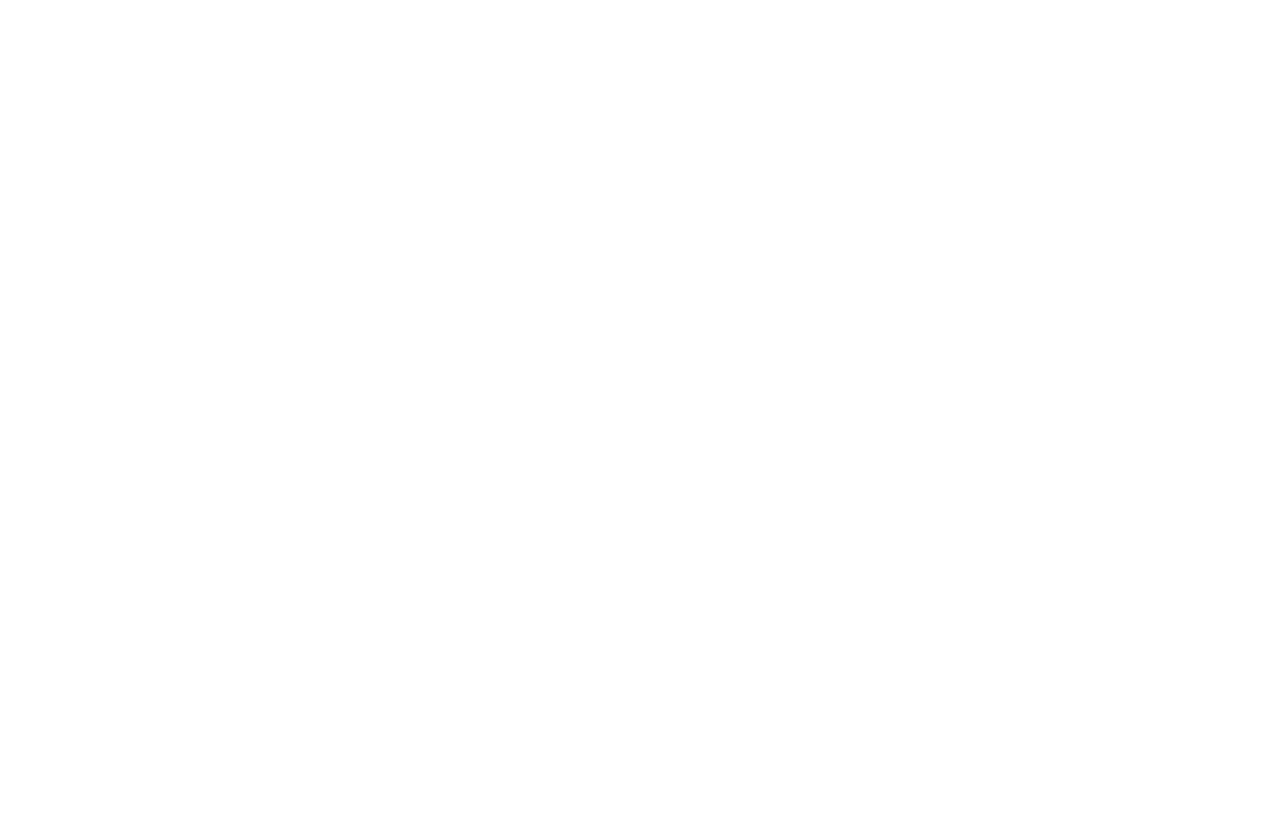
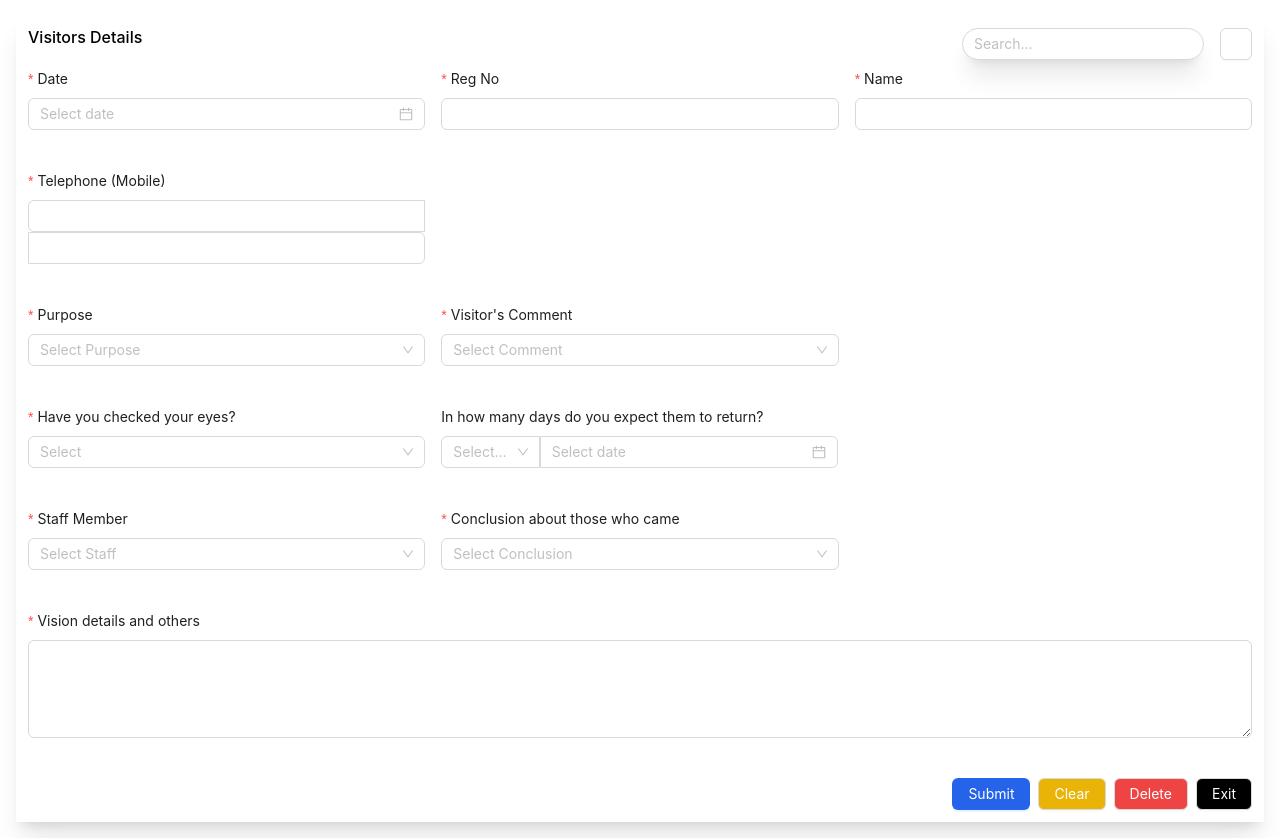
Before and after one commit to Oshanimadhushika/Spects_shop_POS, a React (Create React App) app in the folder spects_pos/: page /visitors in a window 1280 px wide. Before the commit this address had no page. Before the commit the page ends 800 px from the top, so only its background shows below. Built offline with nearby package versions, Linux system fonts and the light colour scheme.

Commit message:
Added visitors page

```diff
--- a/spects_pos/src/App.jsx
+++ b/spects_pos/src/App.jsx
@@ -13,6 +13,7 @@
 import BalanceBill from './pages/BalanceBill';
 import OtherSales from './pages/OtherSale';
 import Return from './pages/Return';
+import Visitors from './pages/Visitors';
 
 function App() {
   return (
@@ -32,6 +33,8 @@
       <Route path="/balance-bill" element={<BalanceBill />} />
       <Route path="/other-sales" element={<OtherSales />} />
       <Route path="/return" element={<Return />} />
+      <Route path="/visitors" element={<Visitors />} />
+
 
 
 
--- a/spects_pos/src/pages/Visitors.jsx
+++ b/spects_pos/src/pages/Visitors.jsx
@@ -0,0 +1,204 @@
+import React from "react";
+import { Form, Input, Button, Select, DatePicker } from "antd";
+
+const { Option } = Select;
+
+const Visitors = () => {
+  const [form] = Form.useForm();
+
+  const handleSubmit = (values) => {
+    console.log("Form Values:", values);
+    // Handle form submission logic here
+  };
+
+  const clearForm = () => {
+    form.resetFields();
+  };
+
+  const exit = () => {
+    window.location.href = "index.php";
+  };
+
+  return (
+    <div className="p-4 overflow-y-hidden">
+      <div className="container mx-auto bg-white p-3 shadow-xl">
+        <div className="flex justify-between mb-2">
+          <h3>
+            Visitors <span className="text-warning">Details</span>
+          </h3>
+          <Form layout="inline" action="supplier.php" method="post">
+            <Form.Item name="word">
+              <Input
+                className="rounded-full shadow-xl"
+                placeholder="Search..."
+                id="word"
+              />
+            </Form.Item>
+            <Button htmlType="submit" className="text-yellow-500 text-xl">
+              <i className="fas fa-notes-medical"></i>
+            </Button>
+          </Form>
+        </div>
+
+        <Form
+          form={form}
+          layout="vertical"
+          onFinish={handleSubmit}
+          className="grid grid-cols-1 gap-4"
+        >
+          <div className="grid grid-cols-1 md:grid-cols-2 lg:grid-cols-3 gap-4">
+            <Form.Item
+              label="Date"
+              name="date"
+              rules={[{ required: true, message: "Please input the Date!" }]}
+            >
+              <DatePicker className="w-full" />
+            </Form.Item>
+
+            <Form.Item
+              label="Reg No"
+              name="regNo"
+              rules={[{ required: true, message: "Please input the Reg No!" }]}
+            >
+              <Input />
+            </Form.Item>
+
+            <Form.Item
+              label="Name"
+              name="name"
+              rules={[{ required: true, message: "Please input the Name!" }]}
+            >
+              <Input />
+            </Form.Item>
+
+            <Form.Item
+              label="Telephone (Mobile)"
+              name="teleMobile"
+              rules={[{ required: true, message: "Please input the Mobile!" }]}
+            >
+              <Input.Group compact>
+                <Input className="w-1/2" />
+                <Input className="w-1/2" />
+              </Input.Group>
+            </Form.Item>
+          </div>
+
+          <div className="grid grid-cols-1 md:grid-cols-2 lg:grid-cols-3 gap-4">
+            <Form.Item
+              label="Purpose"
+              name="purpose"
+              rules={[{ required: true, message: "Please select a Purpose!" }]}
+            >
+              <Select placeholder="Select Purpose">
+                <Option value="0">Option 1</Option>
+                <Option value="1">Option 2</Option>
+                <Option value="2">Option 3</Option>
+              </Select>
+            </Form.Item>
+
+            <Form.Item
+              label="Visitor's Comment"
+              name="visitorComment"
+              rules={[{ required: true, message: "Please select a Comment!" }]}
+            >
+              <Select placeholder="Select Comment">
+                <Option value="0">Comment 1</Option>
+                <Option value="1">Comment 2</Option>
+                <Option value="2">Comment 3</Option>
+              </Select>
+            </Form.Item>
+          </div>
+
+          <div className="grid grid-cols-1 md:grid-cols-2 lg:grid-cols-3 gap-4">
+            <Form.Item
+              label="Have you checked your eyes?"
+              name="eyeCheck"
+              rules={[{ required: true, message: "Please select an option!" }]}
+            >
+              <Select placeholder="Select">
+                <Option value="Yes">Yes</Option>
+                <Option value="No">No</Option>
+              </Select>
+            </Form.Item>
+
+            <Form.Item
+              label="In how many days do you expect them to return?"
+              name="returnDays"
+            >
+              <Input.Group compact>
+                <Select placeholder="Select Days" className="w-1/4">
+                  <Option value="0">0</Option>
+                  <Option value="1">1</Option>
+                  <Option value="2">2</Option>
+                </Select>
+                <DatePicker className="w-3/4" />
+              </Input.Group>
+            </Form.Item>
+          </div>
+
+          <div className="grid grid-cols-1 md:grid-cols-2 lg:grid-cols-3 gap-4">
+            <Form.Item
+              label="Staff Member"
+              name="staffMember"
+              rules={[{ required: true, message: "Please select a Staff!" }]}
+            >
+              <Select placeholder="Select Staff">
+                <Option value="0">Staff 1</Option>
+                <Option value="1">Staff 2</Option>
+              </Select>
+            </Form.Item>
+
+            <Form.Item
+              label="Conclusion about those who came"
+              name="conclusion"
+              rules={[{ required: true, message: "Please select a Conclusion!" }]}
+            >
+              <Select placeholder="Select Conclusion">
+                <Option value="0">Conclusion 1</Option>
+                <Option value="1">Conclusion 2</Option>
+              </Select>
+            </Form.Item>
+          </div>
+
+          <Form.Item
+            label="Vision details and others"
+            name="visionDetails"
+            rules={[{ required: true, message: "Please provide details!" }]}
+          >
+            <Input.TextArea rows={4} />
+          </Form.Item>
+
+          <div className="flex justify-end gap-2">
+            <Button
+              type="primary"
+              htmlType="submit"
+              className="bg-blue-600 text-white"
+            >
+              Submit
+            </Button>
+            <Button
+              className="bg-yellow-500 text-white"
+              onClick={clearForm}
+            >
+              Clear
+            </Button>
+            <Button
+              className="bg-red-500 text-white"
+              onClick={() => console.log("Delete clicked")}
+            >
+              Delete
+            </Button>
+            <Button
+              className="bg-black text-white"
+              onClick={exit}
+            >
+              Exit
+            </Button>
+          </div>
+        </Form>
+      </div>
+    </div>
+  );
+};
+
+export default Visitors;
```
